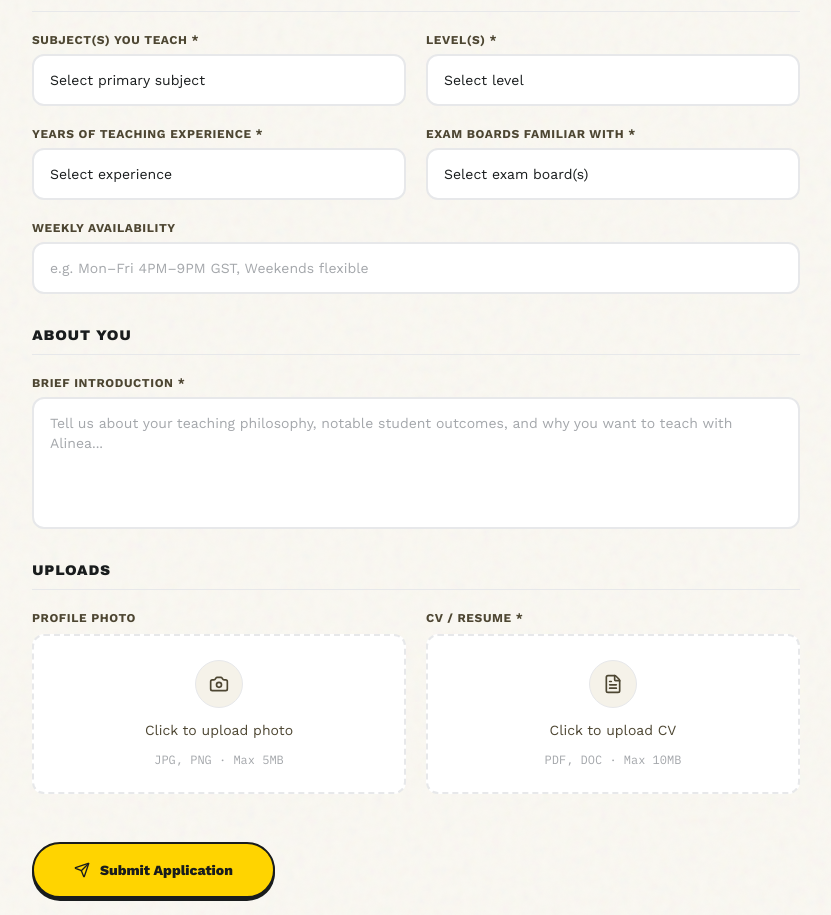
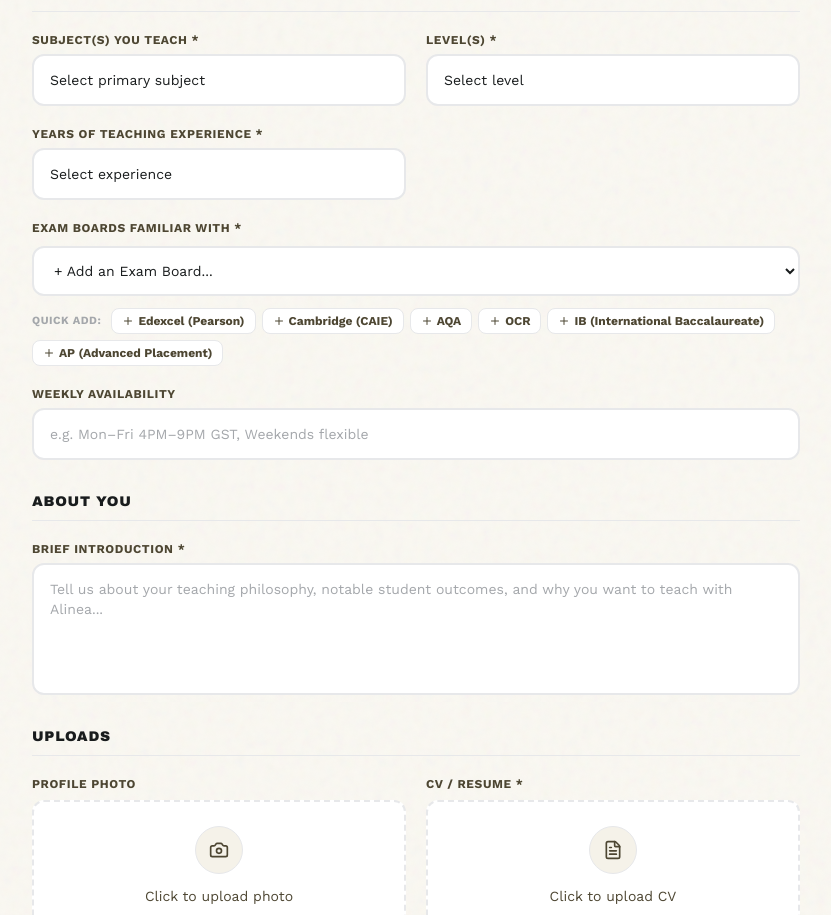
Before and after one commit to hayyantahirr/alineaonline, a Next.js app: page /careers in a window 1280 px wide. Shown: the part 1940-2855 px from the top of the page, without its empty margins (224-1055 px from the left). Built offline with nearby package versions, Linux system fonts and the light colour scheme.

Commit message:
career form updated

```diff
--- a/app/careers/page.jsx
+++ b/app/careers/page.jsx
@@ -2,7 +2,15 @@
 
 import { useState, useRef } from "react";
 import Link from "next/link";
-import { FileText, Camera, CheckCircle2, Send } from "lucide-react";
+import {
+  FileText,
+  Camera,
+  CheckCircle2,
+  Send,
+  Plus,
+  X,
+  Check,
+} from "lucide-react";
 
 export default function CareersPage() {
   const [formData, setFormData] = useState({
@@ -14,16 +22,66 @@ export default function CareersPage() {
     subject: "",
     levels: "",
     experience: "",
-    examBoards: "",
+    examBoards: [],
     availability: "",
     about: "",
   });
   const [photoFile, setPhotoFile] = useState(null);
   const [cvFile, setCvFile] = useState(null);
   const [isSubmitted, setIsSubmitted] = useState(false);
+  const [customBoardInput, setCustomBoardInput] = useState("");
+  const [showCustomInput, setShowCustomInput] = useState(false);
+  const [boardError, setBoardError] = useState("");
 
   const photoInputRef = useRef(null);
   const cvInputRef = useRef(null);
+
+  const presetBoards = [
+    "Edexcel (Pearson)",
+    "Cambridge (CAIE)",
+    "AQA",
+    "OCR",
+    "IB (International Baccalaureate)",
+    "AP (Advanced Placement)",
+  ];
+
+  const addExamBoard = (board) => {
+    if (!board || !board.trim()) return;
+    const trimmed = board.trim();
+    if (!formData.examBoards.includes(trimmed)) {
+      setFormData((prev) => ({
+        ...prev,
+        examBoards: [...prev.examBoards, trimmed],
+      }));
+      setBoardError("");
+    }
+  };
+
+  const removeExamBoard = (boardToRemove) => {
+    setFormData((prev) => ({
+      ...prev,
+      examBoards: prev.examBoards.filter((b) => b !== boardToRemove),
+    }));
+  };
+
+  const handleSelectBoard = (e) => {
+    const val = e.target.value;
+    if (val === "Custom") {
+      setShowCustomInput(true);
+    } else if (val) {
+      addExamBoard(val);
+      setShowCustomInput(false);
+    }
+    e.target.value = "";
+  };
+
+  const handleAddCustomBoard = () => {
+    if (customBoardInput.trim()) {
+      addExamBoard(customBoardInput.trim());
+      setCustomBoardInput("");
+      setShowCustomInput(false);
+    }
+  };
 
   const handleChange = (e) => {
     setFormData({ ...formData, [e.target.name]: e.target.value });
@@ -31,6 +89,10 @@ export default function CareersPage() {
 
   const handleSubmit = (e) => {
     e.preventDefault();
+    if (formData.examBoards.length === 0) {
+      setBoardError("Please select or add at least one exam board.");
+      return;
+    }
     setIsSubmitted(true);
   };
 
@@ -99,7 +161,7 @@ export default function CareersPage() {
                     subject: "",
                     levels: "",
                     experience: "",
-                    examBoards: "",
+                    examBoards: [],
                     availability: "",
                     about: "",
                   });
@@ -447,25 +509,145 @@ export default function CareersPage() {
                       <option>10+ years</option>
                     </select>
                   </div>
-                  <div className="flex flex-col gap-1.5">
-                    <label className="font-['Work_Sans'] font-bold text-xs uppercase tracking-wider text-on-surface-variant">
-                      Exam Boards Familiar With *
+                  {/* Exam Boards Familiar With - Multi-select */}
+                  <div className="flex flex-col gap-2.5 sm:col-span-2">
+                    <label className="font-['Work_Sans'] font-bold text-xs uppercase tracking-wider text-on-surface-variant flex items-center justify-between">
+                      <span>Exam Boards Familiar With *</span>
+                      {formData.examBoards.length > 0 && (
+                        <span className="text-[11px] font-semibold text-[#c0392b]">
+                          {formData.examBoards.length} board
+                          {formData.examBoards.length > 1 ? "s" : ""} selected
+                        </span>
+                      )}
                     </label>
-                    <select
-                      name="examBoards"
-                      value={formData.examBoards}
-                      onChange={handleChange}
-                      required
-                      className="font-['Work_Sans'] text-sm bg-white border-2 border-line rounded-xl px-4 py-3.5 text-on-background focus:border-on-background focus:outline-none transition-colors appearance-none cursor-pointer"
-                    >
-                      <option value="">Select exam board(s)</option>
-                      <option>Edexcel (Pearson)</option>
-                      <option>Cambridge (CAIE)</option>
-                      <option>AQA</option>
-                      <option>OCR</option>
-                      <option>IB (International Baccalaureate)</option>
-                      <option>Multiple boards</option>
-                    </select>
+
+                    {/* Selected Exam Boards Badges/Pills */}
+                    {formData.examBoards.length > 0 && (
+                      <div className="flex flex-wrap gap-2 p-3 bg-white border-2 border-line rounded-xl min-h-[50px] items-center">
+                        {formData.examBoards.map((board, idx) => (
+                          <span
+                            key={idx}
+                            className="inline-flex items-center gap-1.5 bg-[#f5f2e9] text-on-background font-['Work_Sans'] font-extrabold text-xs px-3 py-1.5 rounded-lg border border-line shadow-xs group"
+                          >
+                            <span>{board}</span>
+                            <button
+                              type="button"
+                              onClick={() => removeExamBoard(board)}
+                              className="text-on-surface-variant hover:text-[#c0392b] p-0.5 rounded-md hover:bg-white transition-colors cursor-pointer"
+                              title={`Remove ${board}`}
+                            >
+                              <X className="w-3.5 h-3.5" />
+                            </button>
+                          </span>
+                        ))}
+                      </div>
+                    )}
+
+                    {/* Controls: Dropdown Select + Custom Input */}
+                    <div className="flex flex-col gap-2">
+                      <div className="flex flex-col sm:flex-row gap-2">
+                        <select
+                          value=""
+                          onChange={handleSelectBoard}
+                          className="font-['Work_Sans'] text-sm bg-white border-2 border-line rounded-xl px-4 py-3.5 text-on-background focus:border-on-background focus:outline-none transition-colors cursor-pointer flex-1"
+                        >
+                          <option value="">+ Add an Exam Board...</option>
+                          {presetBoards.map((b) => (
+                            <option
+                              key={b}
+                              value={b}
+                              disabled={formData.examBoards.includes(b)}
+                            >
+                              {b}{" "}
+                              {formData.examBoards.includes(b)
+                                ? "✓ (Added)"
+                                : ""}
+                            </option>
+                          ))}
+                          <option value="Custom">
+                            + Other / Custom Board...
+                          </option>
+                        </select>
+                      </div>
+
+                      {/* Custom Board text input if requested */}
+                      {showCustomInput && (
+                        <div className="flex gap-2 items-center mt-1">
+                          <input
+                            type="text"
+                            value={customBoardInput}
+                            onChange={(e) =>
+                              setCustomBoardInput(e.target.value)
+                            }
+                            placeholder="Enter exam board name (e.g. WJEC, Scottish Highers)"
+                            className="font-['Work_Sans'] text-sm bg-white border-2 border-line rounded-xl px-4 py-3 text-on-background placeholder:text-muted focus:border-on-background focus:outline-none flex-1"
+                            onKeyDown={(e) => {
+                              if (e.key === "Enter") {
+                                e.preventDefault();
+                                handleAddCustomBoard();
+                              }
+                            }}
+                          />
+                          <button
+                            type="button"
+                            onClick={handleAddCustomBoard}
+                            className="bg-[#c0392b] text-white font-['Work_Sans'] font-bold text-xs px-4 py-3 rounded-xl hover:bg-[#a02e22] transition-colors cursor-pointer shrink-0"
+                          >
+                            Add Board
+                          </button>
+                          <button
+                            type="button"
+                            onClick={() => {
+                              setShowCustomInput(false);
+                              setCustomBoardInput("");
+                            }}
+                            className="text-on-surface-variant hover:text-on-background p-2"
+                            title="Cancel"
+                          >
+                            <X className="w-4 h-4" />
+                          </button>
+                        </div>
+                      )}
+
+                      {/* Quick Add Chips */}
+                      <div className="flex flex-wrap items-center gap-1.5 pt-1">
+                        <span className="text-[11px] font-['Work_Sans'] font-bold uppercase tracking-wider text-muted mr-1">
+                          Quick add:
+                        </span>
+                        {presetBoards.map((board) => {
+                          const isAdded = formData.examBoards.includes(board);
+                          return (
+                            <button
+                              key={board}
+                              type="button"
+                              onClick={() =>
+                                isAdded
+                                  ? removeExamBoard(board)
+                                  : addExamBoard(board)
+                              }
+                              className={`font-['Work_Sans'] text-xs font-bold px-2.5 py-1 rounded-lg border transition-all cursor-pointer flex items-center gap-1 ${
+                                isAdded
+                                  ? "bg-on-background text-white border-on-background shadow-xs"
+                                  : "bg-white text-on-surface-variant border-line hover:border-on-background/40 hover:bg-[#f5f2e9]"
+                              }`}
+                            >
+                              {isAdded ? (
+                                <Check className="w-3 h-3 text-emerald-400" />
+                              ) : (
+                                <Plus className="w-3 h-3 text-on-surface-variant" />
+                              )}
+                              {board}
+                            </button>
+                          );
+                        })}
+                      </div>
+                    </div>
+
+                    {boardError && (
+                      <p className="font-['Work_Sans'] text-xs text-[#c0392b] font-bold mt-1">
+                        {boardError}
+                      </p>
+                    )}
                   </div>
                   <div className="flex flex-col gap-1.5 sm:col-span-2">
                     <label className="font-['Work_Sans'] font-bold text-xs uppercase tracking-wider text-on-surface-variant">
```
